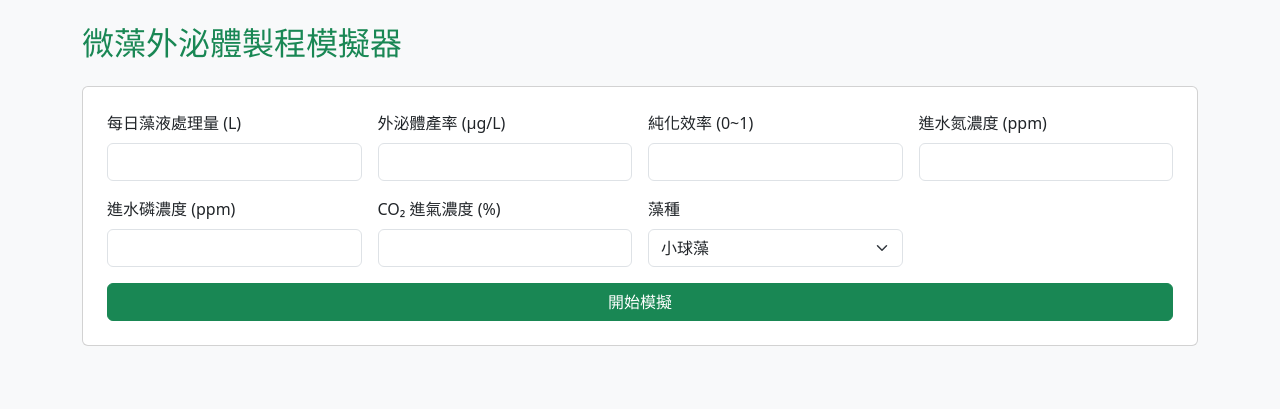
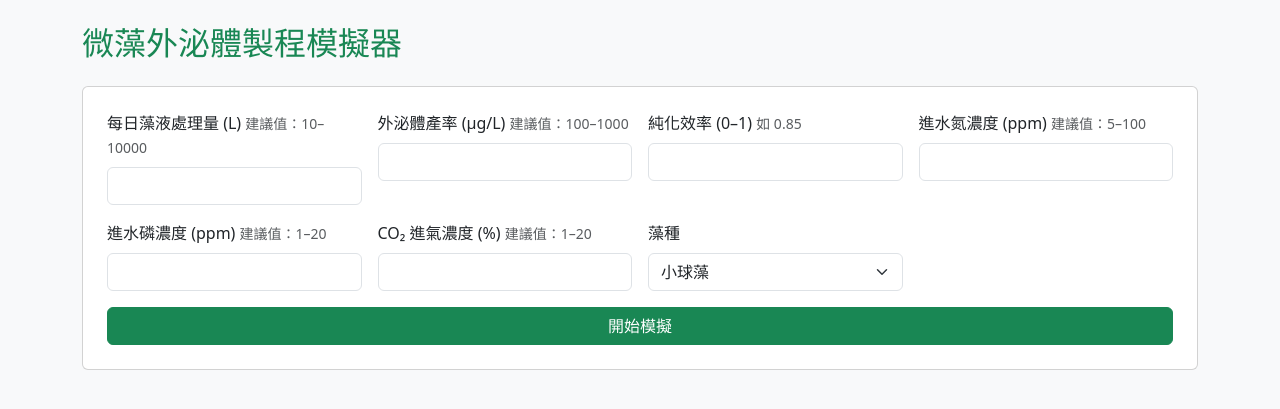
Before and after one commit to Josephalgae/algae_simulator, a Flask app: page / in a window 1280 px wide. Shown: the top 409 px of the page. Run offline with Flask 3, Linux system fonts and the light colour scheme.

Commit message:
Add files via upload

```diff
--- a/templates/index.html
+++ b/templates/index.html
@@ -16,27 +16,27 @@
   <form method="POST" class="card p-4 mb-4">
     <div class="row g-3">
       <div class="col-md-3">
-        <label class="form-label">每日藻液處理量 (L)</label>
+        <label class="form-label">每日藻液處理量 (L) <small class="text-muted">建議值：10–10000</small></label>
         <input type="number" name="volume" step="any" class="form-control" required>
       </div>
       <div class="col-md-3">
-        <label class="form-label">外泌體產率 (μg/L)</label>
+        <label class="form-label">外泌體產率 (μg/L) <small class="text-muted">建議值：100–1000</small></label>
         <input type="number" name="yield_rate" step="any" class="form-control" required>
       </div>
       <div class="col-md-3">
-        <label class="form-label">純化效率 (0~1)</label>
+        <label class="form-label">純化效率 (0–1) <small class="text-muted">如 0.85</small></label>
         <input type="number" name="purify" step="any" class="form-control" required>
       </div>
       <div class="col-md-3">
-        <label class="form-label">進水氮濃度 (ppm)</label>
+        <label class="form-label">進水氮濃度 (ppm) <small class="text-muted">建議值：5–100</small></label>
         <input type="number" name="in_n" step="any" class="form-control" required>
       </div>
       <div class="col-md-3">
-        <label class="form-label">進水磷濃度 (ppm)</label>
+        <label class="form-label">進水磷濃度 (ppm) <small class="text-muted">建議值：1–20</small></label>
         <input type="number" name="in_p" step="any" class="form-control" required>
       </div>
       <div class="col-md-3">
-        <label class="form-label">CO₂ 進氣濃度 (%)</label>
+        <label class="form-label">CO₂ 進氣濃度 (%) <small class="text-muted">建議值：1–20</small></label>
         <input type="number" name="co2_conc" step="any" class="form-control" required>
       </div>
       <div class="col-md-3">
@@ -65,7 +65,9 @@
     </ul>
     <a href="/export" class="btn btn-outline-primary mt-3">匯出 Excel</a>
   </div>
+  {% endif %}
 
+  {% if chart_data.labels %}
   <div class="card p-4">
     <h5 class="mb-3">模擬結果圖表</h5>
     <canvas id="resultChart"></canvas>
```
